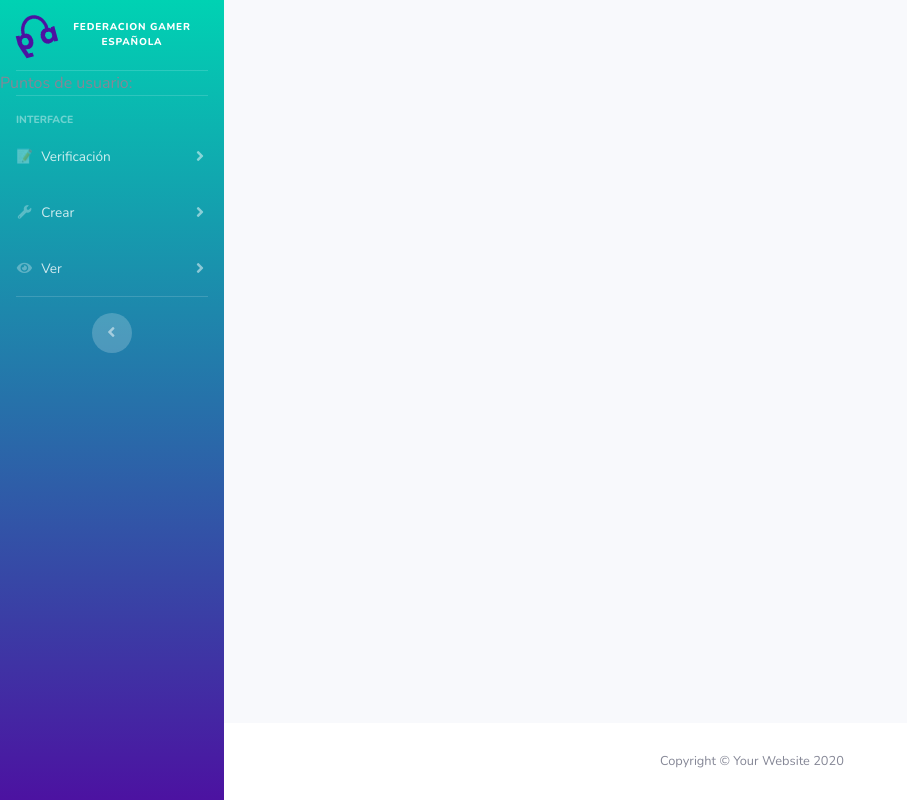
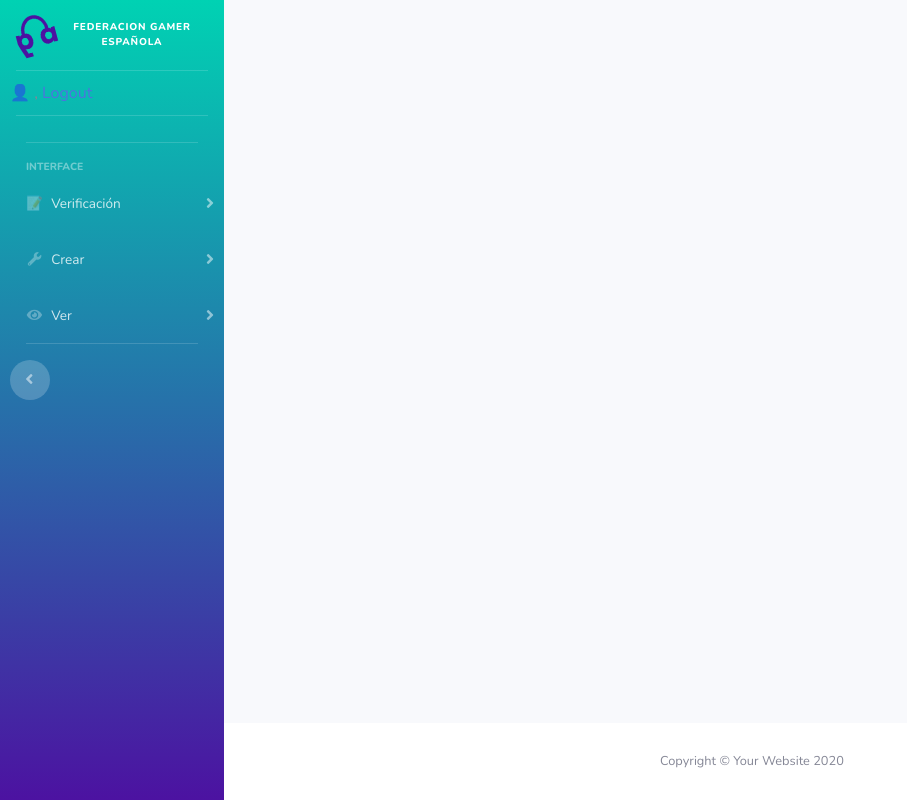
Before and after one commit to MiguelAngelRuizFuentes/ProyectoGrupal, a Symfony app: template templates/main/index.html.twig in a window 1280 px wide. Shown: the whole page, without its empty margins (0-907 px from the left). Run offline with Twig, Linux system fonts and the light colour scheme; the template is opened without the code that fills it, so the values that code supplies are empty; some libraries are stand-ins or nearby versions.

Commit message:
pequeñisimos retoques a la cabecera by jose

```diff
--- a/templates/Cabecera/cabecera.html.twig
+++ b/templates/Cabecera/cabecera.html.twig
@@ -17,6 +17,9 @@
         color:white;
         font-size:15px;
 
+    }
+    .userinfo{
+        padding:10px;
     }
     </style>
  {% block stylesheets %}
@@ -40,7 +43,7 @@
         <ul class="navbar-nav bg-gradient-primary sidebar sidebar-dark accordion" id="accordionSidebar" style="background: linear-gradient(to bottom, #00D2B3, #4C12A1);">
 
             <!-- Sidebar - Brand -->
-            <a class="sidebar-brand d-flex align-items-center justify-content-center" href="index.html">
+            <a class="sidebar-brand d-flex align-items-center justify-content-center" href="/">
                 <div class="sidebar-brand-icon rotate-n-15">
                     <img src="/images/Símbolo.png" class="cabesa"/>
                 </div>
@@ -53,12 +56,16 @@
             <hr class="sidebar-divider my-0">
 
             <!-- Nav Item - Dashboard -->
-            <li class="nav-item active">
-             Puntos de usuario: {{ puntos }}
+            <div class="userinfo">
+
+               👤 <label style="color:black">{{ app.user.username }}</label>, <a href="{{ path('app_logout') }}">Logout</a>
+            </div>
+            <hr class="sidebar-divider">
+            <div class="userinfo">
                 {% if app.user %}
-        <div class="mb-3">
-            You are logged in as {{ app.user.username }}, <a href="{{ path('app_logout') }}">Logout</a>
-        </div>
+
+                Puntos de usuario: {{ puntos }}
+         </div>
     {% endif %}
 
 
--- a/templates/main/index.html.twig
+++ b/templates/main/index.html.twig
@@ -6,7 +6,7 @@
 
 {% if is_granted("ROLE_USER") %}
 
-    Puntos de usuario: {{ puntos }}
+
 
 
 
```
Also changed, not shown: public/correos.csv (+9 -2 lines), public/img/randomvideo-604a60aedc814.png (added).
